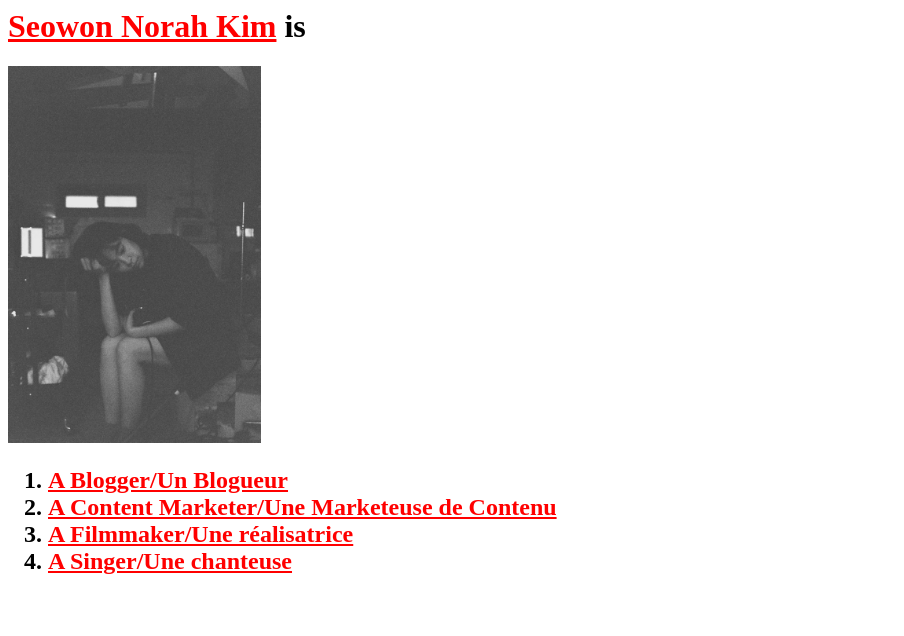
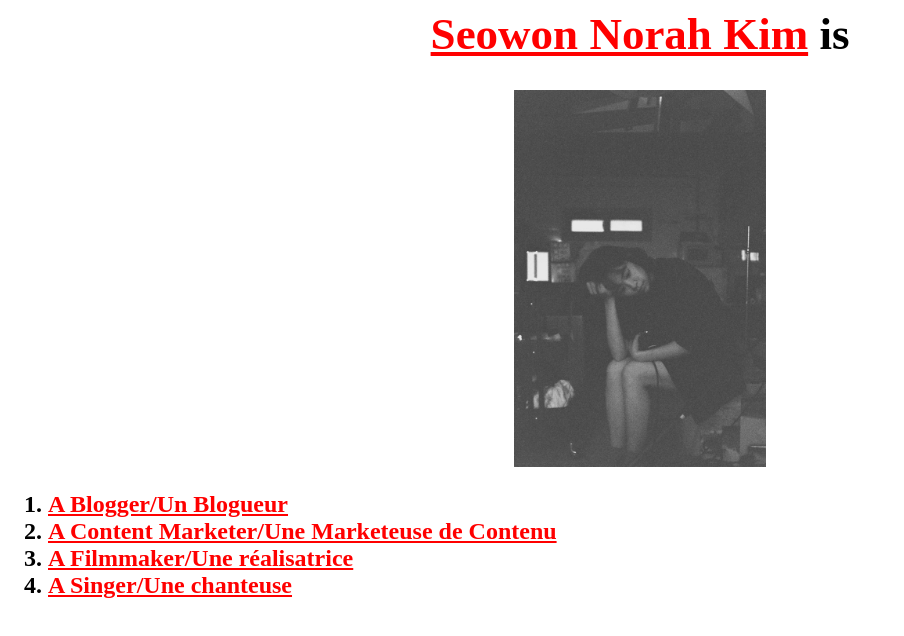
Before and after one commit to seowonorahkim/seowon, a plain HTML site: page index.html in a window 1280 px wide. Shown: the whole page, without its empty margins (0-904 px from the left). Drawn offline with Linux system fonts and the light colour scheme.

Commit message:
CSS 2 properties added

```diff
--- a/index.html
+++ b/index.html
@@ -6,6 +6,13 @@
 <style>
    a {
       color:red;
+   }
+   h1 {
+     font-size: 45px;
+     text-align: center;
+   }
+   div {
+     text-align: center;
    }
 </style>
 <!-- Global site tag (gtag.js) - Google Analytics -->
@@ -21,7 +28,9 @@
 <body>
 <b><a href="index.html" style="color:red;
 text-decoration:underline"><h1>Seowon Norah Kim</a> is</h1></b>
-<img src="index.jpg" width=20%>
+<div>
+  <img src="index.jpg" width=20%>
+</div>
 <h2>
   <ol>
     <li><a href="1.html">A Blogger/Un Blogueur</a></li>
```
